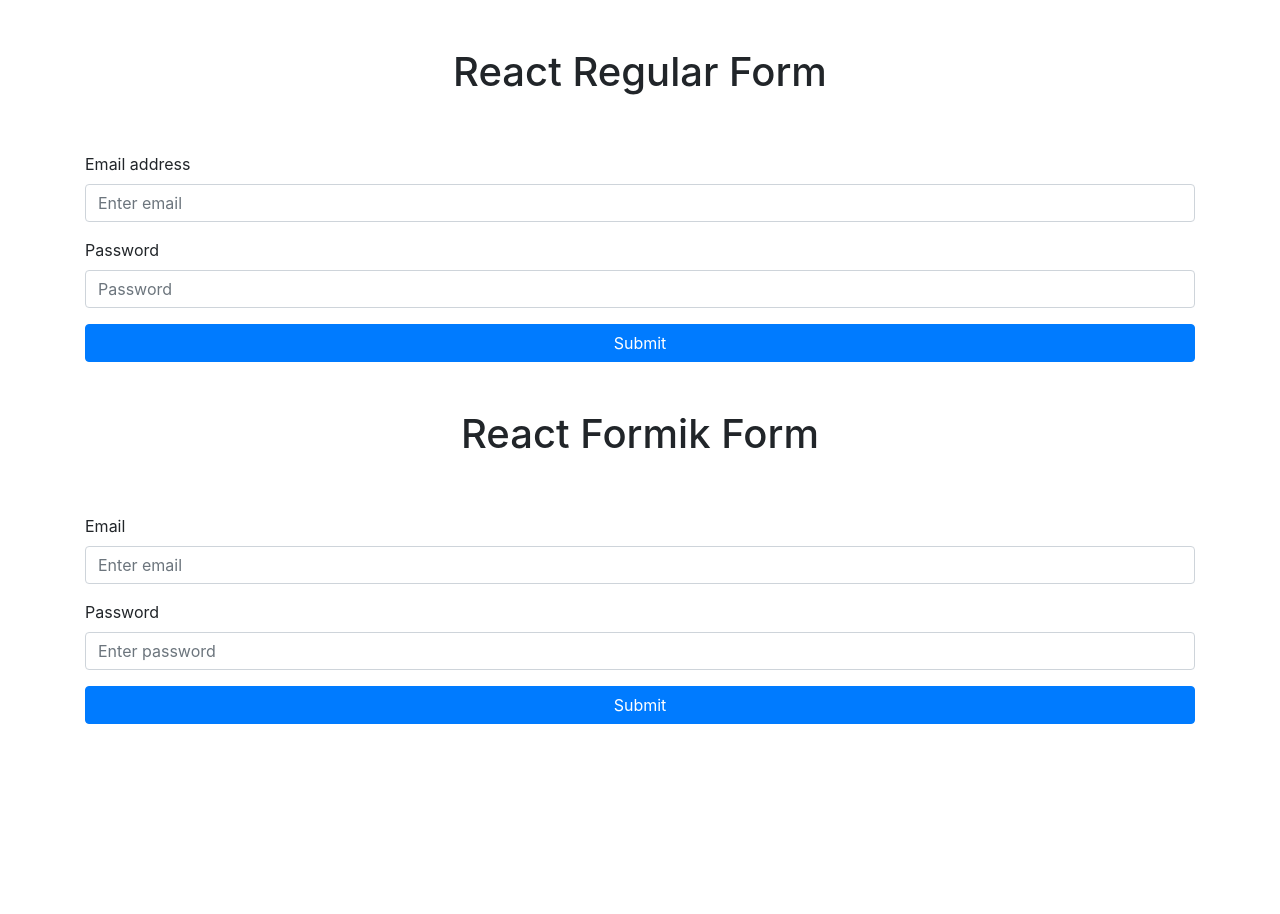
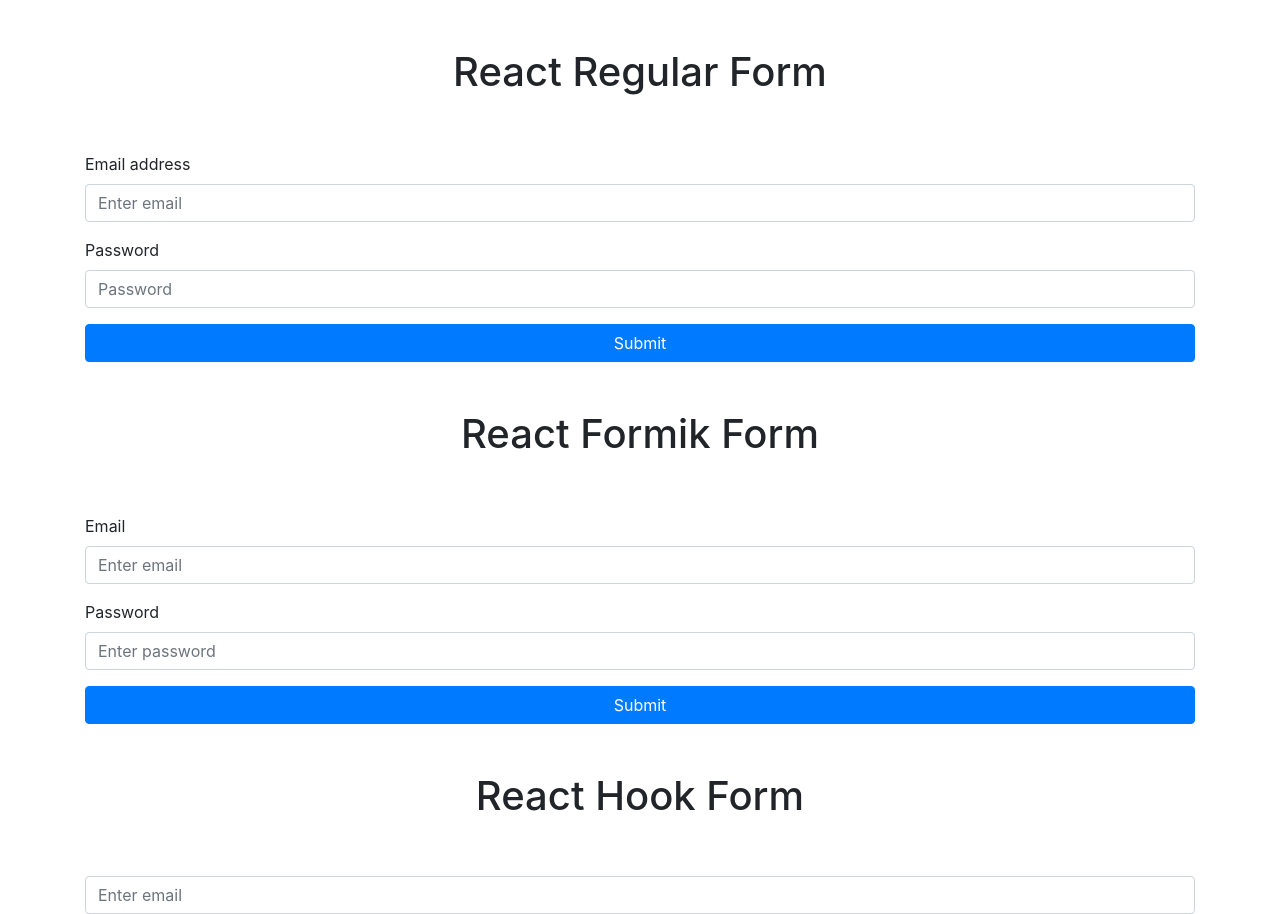
Before and after one commit to toribromma/reactforms, a React (Create React App) app: page / in a window 1280 px wide. Before the commit the page ends 800 px from the top, so only its background shows below. Built offline with nearby package versions, Linux system fonts and the light colour scheme.

Commit message:
added form for email with ReactHookForm

```diff
--- a/src/App.js
+++ b/src/App.js
@@ -1,7 +1,7 @@
 import React from 'react';
 import ReactBareBone from "./components/react-regular-form-example"
 import FormikFunction from "./components/FormikForm";
-import { Form } from 'formik';
+import ReactHookForm from "./components/ReactHookForm"
 
 function App() {
 
@@ -14,6 +14,7 @@
     <div>
       <ReactBareBone/>
       <FormikFunction/>
+      <ReactHookForm/>
 
     </div>
   );
--- a/src/components/ReactHookForm/index.js
+++ b/src/components/ReactHookForm/index.js
@@ -0,0 +1,30 @@
+import React from "react";
+import { useForm, ErrorMessage } from "react-hook-form";
+
+export default function ReactHookForm() {
+    const { register, errors, handleSubmit } = useForm();
+    const onSubmit = data => console.log(data);
+    return(
+        <div className="container">
+            <div className="row mb-5">
+                <div className="col-lg-12 text-center">
+                    <h1 className="mt-5">React Hook Form</h1>
+                </div>
+            </div>
+            <input
+                name='email'
+                placeholder='Enter email'
+                className={`form-control ${errors.email ? 'is-invalid' : ''}`}
+                ref={register({
+                    required: 'Email is required',
+                    pattern: {
+                    value: /^[A-Z0-9._%+-]+@[A-Z0-9.-]+\.[A-Z]{2,4}$/i,
+                    message: 'Invalid email address format',
+                    },
+                })}
+                />
+                <ErrorMessage className="invalid-feedback" name="email" as="div" errors={errors} />
+                <form onSubmit={handleSubmit(onSubmit)}/>
+        </div>
+    )
+            }
```
